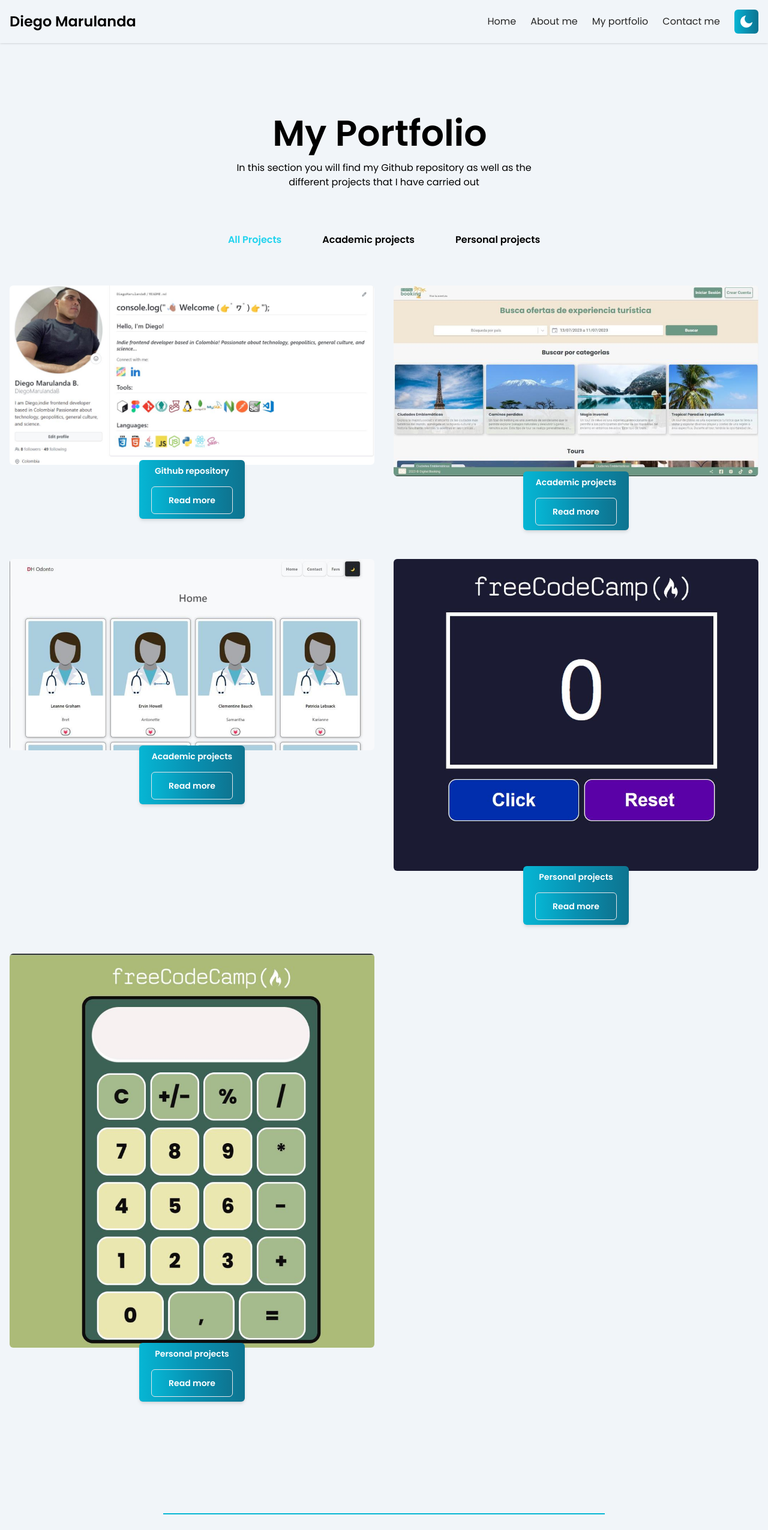
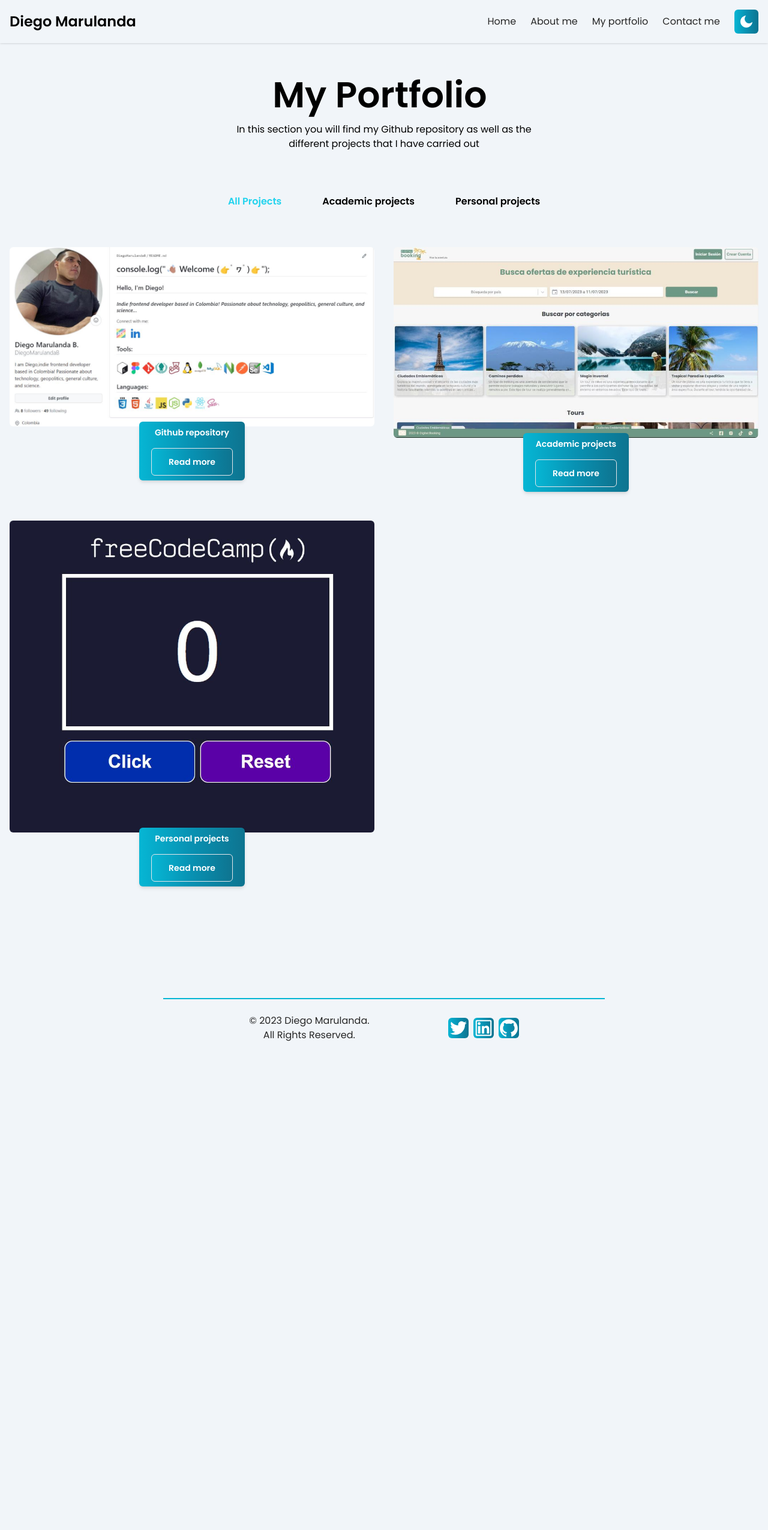
Before and after one commit to DiegoMarulandaB/Portfolio, a Next.js app: page /projects in a window 1280 px wide. Shown: the top 2551 px of the page at 60% size. After the commit the page ends 1762 px from the top, so only its background shows below. Built offline with nearby package versions, Linux system fonts and the light colour scheme.

Commit message:
add fixes cards projects

```diff
--- a/src/app/projects/page.tsx
+++ b/src/app/projects/page.tsx
@@ -83,7 +83,7 @@ const Projects: React.FC = () => {
               {/* <span className="block mb-2 text-lg font-semibold text-primary">Our Portfolio</span> */}
               {/* <h2 className="mb-4 text-3xl font-bold text-dark sm:text-4xl md:text-[40px]">My portfolio</h2> */}
               <h1 className="text-3xl md:text-4xl font-bold">
-                <AnimatedText text="My portfolio" className="text-center mx-2 mr-2 mb-2 mt-16 font-bold" />
+                <AnimatedText text="My portfolio" className="text-center mx-2 mr-2 mb-2 mt-18 font-bold" />
               </h1>
               <p className="text-base text-body-color">
                 In this section you will find my Github repository as well as the different projects that I have carried
@@ -155,14 +155,14 @@ const Projects: React.FC = () => {
             buttonHref="/academicprojects"
             showCard={showCard}
           />
-          <PortfolioCard
+          {/* <PortfolioCard
             ImageHref="frontEnd3.jpg"
             category="Academic projects"
             title=""
             button="Read more"
             buttonHref="academicprojects"
             showCard={showCard}
-          />
+          /> */}
           <PortfolioCard
             ImageHref="counterClick.jpg"
             category="Personal projects"
@@ -171,14 +171,14 @@ const Projects: React.FC = () => {
             buttonHref="/personalprojects"
             showCard={showCard}
           />
-          <PortfolioCard
+          {/* <PortfolioCard
             ImageHref="calculator.jpg"
             category="Personal projects"
             title=""
             button="Read more"
             buttonHref="/personalprojects"
             showCard={showCard}
-          />
+          /> */}
           {/* <PortfolioCard
             ImageHref="https://i.ibb.co/m6dq2fX/image-04.jpg"
             category="Design"
```
